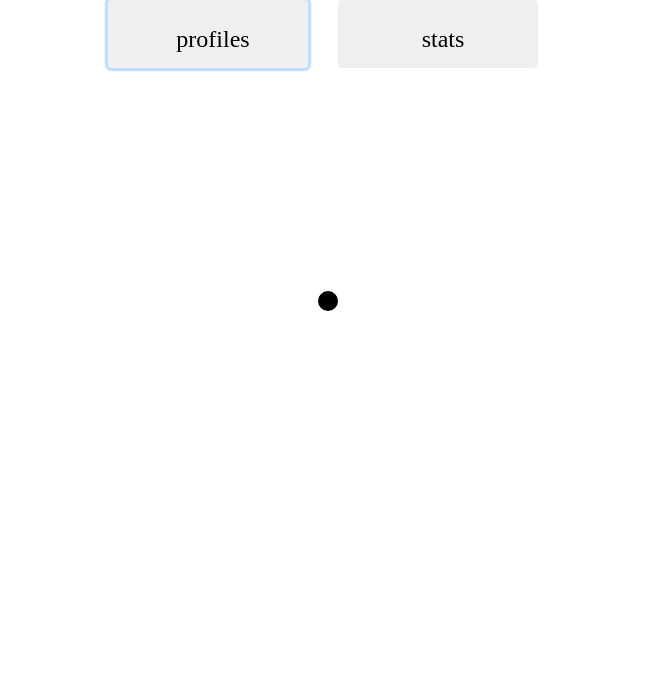
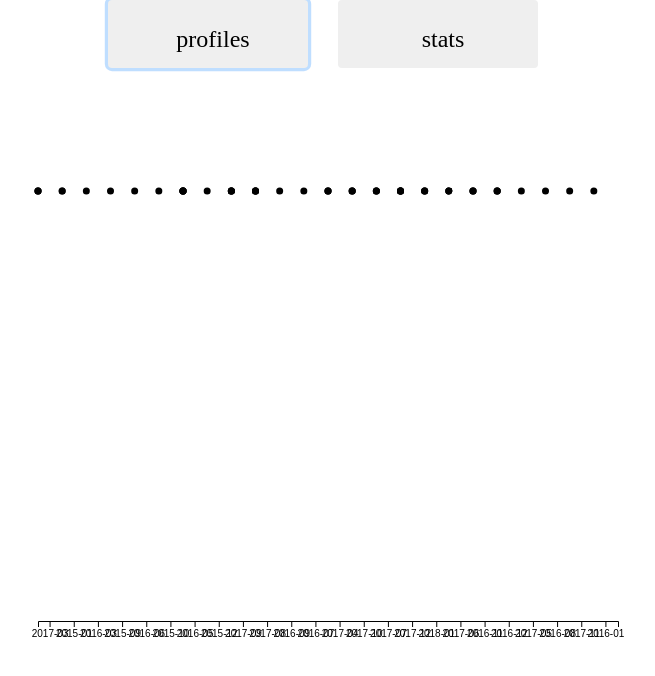
Before and after one commit to evaristoc/foundjob, a plain HTML site: page index.html in a window 1280 px wide. Both pictures are taken after a click on the button "profiles". Shown: the whole page, without its empty margins (312-967 px from the left). Drawn offline with nearby package versions, Linux system fonts and the light colour scheme.

Commit message:
profiles: adding d3.js capabilities

```diff
--- a/index.html
+++ b/index.html
@@ -10,6 +10,7 @@
 			  integrity="sha256-iT6Q9iMJYuQiMWNd9lDyBUStIq/8PuOW33aOqmvFpqI="
 			  crossorigin="anonymous"></script>
         <script src="https://maxcdn.bootstrapcdn.com/bootstrap/4.0.0/js/bootstrap.min.js"></script>
+		<script src="https://cdnjs.cloudflare.com/ajax/libs/d3/4.13.0/d3.min.js"></script>
   </head>
 
   <body>
@@ -27,7 +28,7 @@
 <div class=container>
 <div class='row menu-int'>
   <div class='col-sm-12 collapse out' id='profiles'>
-    <svg height=300 width=500><circle cy=150 cx=250 r=10></circle></svg>
+    <!--<svg height=300 width=500><circle cy=150 cx=250 r=10></circle></svg>-->
   </div>
 </div>
 </div>
@@ -99,6 +100,12 @@ display:none;
   box-sizing: border-box;
 }
 
+.tooltip {
+  position: absolute;
+  width: 200px;
+  height: 28px;
+  pointer-events: none;
+}
 
 
 </style>
@@ -153,11 +160,76 @@ function hide_profiles(){
   //$('.lightbox_container').hide();
 }
 
+
+function d3scatter(){
+  var margin = {top: 20, right: 10, bottom: 30, left: 10},
+    width = 600 - margin.left - margin.right,
+    height = 500 - margin.top - margin.bottom;
+
+// add the graph canvas to the body of the webpage
+var svg = d3.select("#profiles").append("svg")
+    .attr("width", width + margin.left + margin.right)
+    .attr("height", height + margin.top + margin.bottom)
+  .append("g")
+    .attr("transform", "translate(" + margin.left + "," + margin.top + ")");
+
+// add the tooltip area to the webpage
+var tooltip = d3.select("#profiles").append("div")
+    .attr("class", "tooltip")
+    .style("opacity", 0);
+
+d3.json("jobproject_tocharts.json", function(error, data) {
+
+// setup x
+var xValue = function(d) { return d.end;}, // data -> value
+    xScale = d3.scaleBand().domain(data.map(function(entry){return entry.end;})).range([0, width]), // value -> display
+    xMap = function(d) { return xScale(xValue(d));}
+
+  // x-axis
+  svg.append("g")
+      .attr("class", "x axis")
+      .attr("transform", "translate(0," + height + ")")
+      .call(d3.axisBottom(xScale))
+    .append("text")
+      .attr("class", "label")
+      .attr("x", width)
+      .attr("y", -6)
+      .style("text-anchor", "end")
+      //.text("Calories");
+
+
+  // draw dots
+  svg.selectAll(".dot")
+      .data(data)
+    .enter().append("circle")
+      .attr("class", "dot")
+      .attr("r", 3.5)
+      .attr("cx", xMap)
+	  .attr("cy", 20)
+      .on("mouseover", function(d) {
+          tooltip.transition()
+               .duration(200)
+               .style("opacity", .9);
+          tooltip.html(d["user"])
+               .style("left", (d3.event.pageX + 5) + "px")
+               .style("top", (d3.event.pageY - 28) + "px");
+      })
+      .on("mouseout", function(d) {
+          tooltip.transition()
+               .duration(500)
+               .style("opacity", 0);
+      });
+});
+
+}
+
 $('#profiles-b').on('click', function(){
   hide_quote();
+  d3scatter();
 //  show_profiles();
   console.log($('#profiles'))
   //$('#profiles').css('display', 'inline-block');
+
 })
 
 
```
Also changed, not shown: data/jobproject_tocharts.json (added, +1 -0 lines), jobproject_tocharts.json (added, +1 -0 lines).
